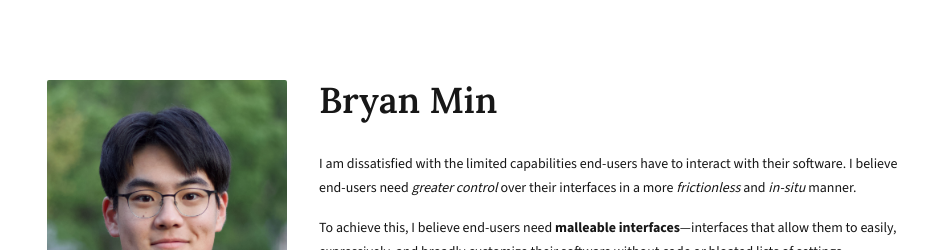
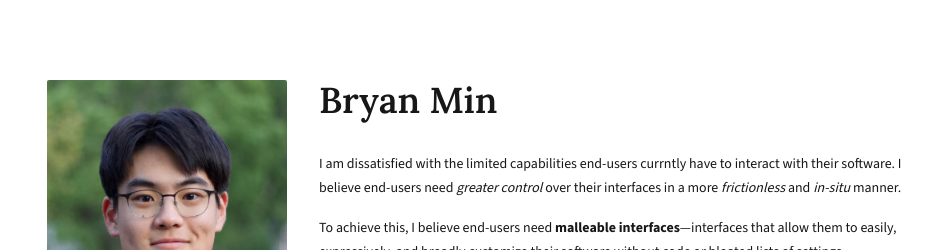
Before and after one commit to bdhmin/phd-portfolio, a Next.js app: page / in a window 1280 px wide. Shown: the top 250 px of the page, without its empty margins (161-1100 px from the left). Built offline with nearby package versions, Linux system fonts and the light colour scheme.

Commit message:
updated about

```diff
--- a/src/pages/about.tsx
+++ b/src/pages/about.tsx
@@ -57,8 +57,8 @@ export default function About() {
             </h1>
           </div>
           <div className="md:mt-4">
-            I am dissatisfied with the limited capabilities end-users have to
-            interact with their software. I believe end-users need{' '}
+            I am dissatisfied with the limited capabilities end-users currntly
+            have to interact with their software. I believe end-users need{' '}
             <i>greater control</i> over their interfaces in a more{' '}
             <i>frictionless</i> and <i>in-situ</i> manner.
           </div>
```
